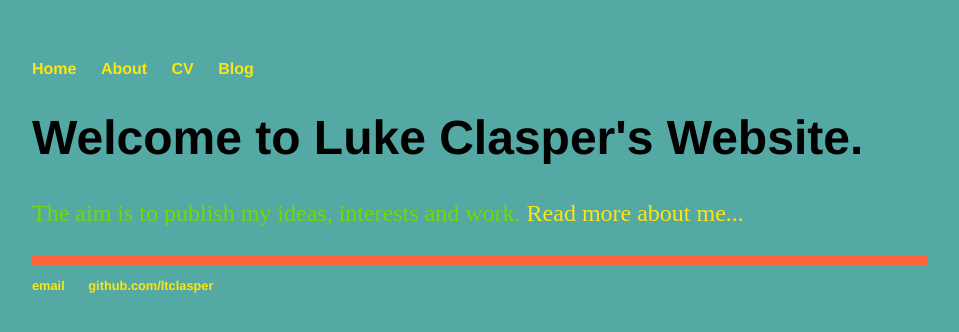
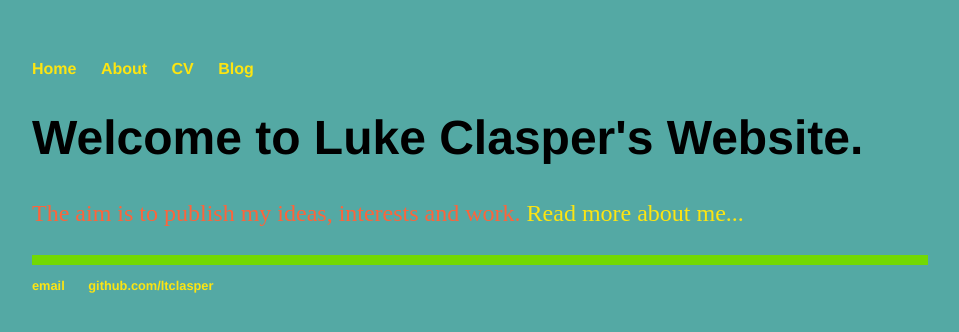
Before and after one commit to ltclasper/ltclasper.github.io, a Jekyll site: the page built from index.html, in a window 1280 px wide. Shown: the top 332 px of the page, without its empty margins (160-1119 px from the left). Built offline with Jekyll 4.4.1, drawn with Linux system fonts in a browser that asks for light colours.

Commit message:
Update main.css

```diff
--- a/css/main.css
+++ b/css/main.css
@@ -27,10 +27,10 @@ h1 {
 p {
     font-size: 1.5em;
     line-height: 1.4em;
-    color: #72D903;
+    color: #FD643B;
 }
 footer {
-    border-top: 10px solid #FD643B;
+    border-top: 10px solid #72D903;
     font-size: .8em;
 }
 
```
